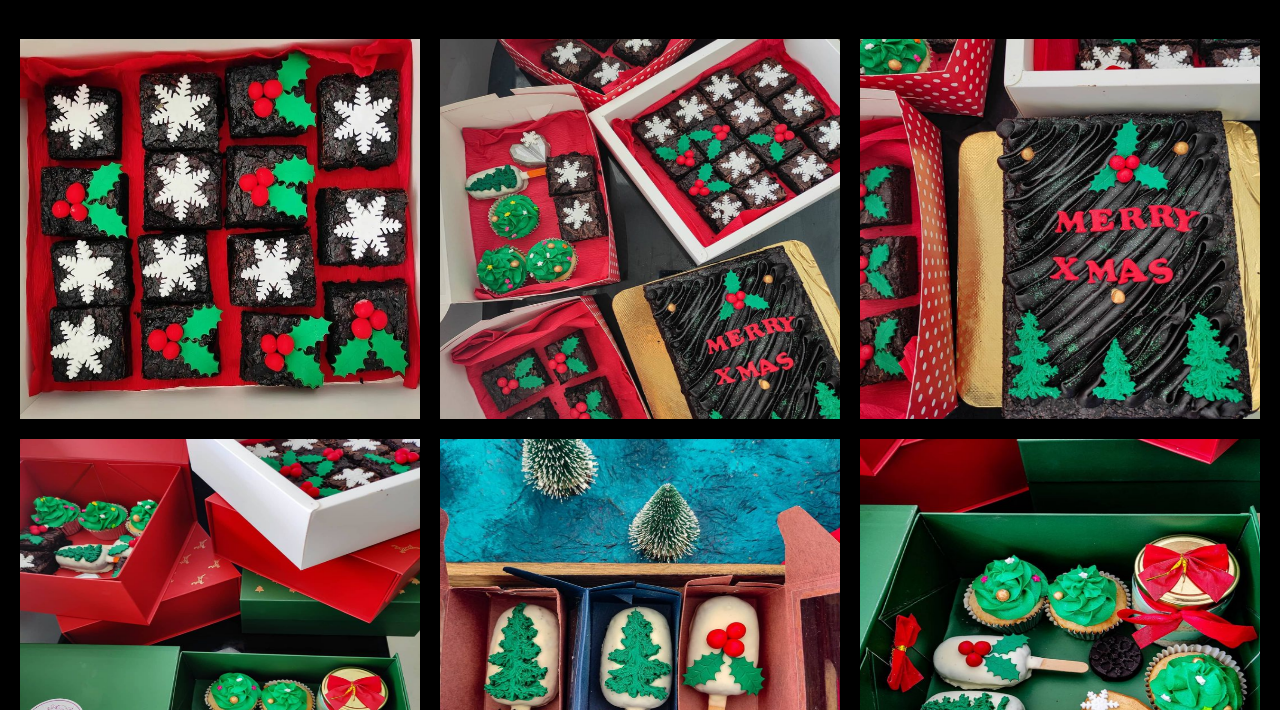
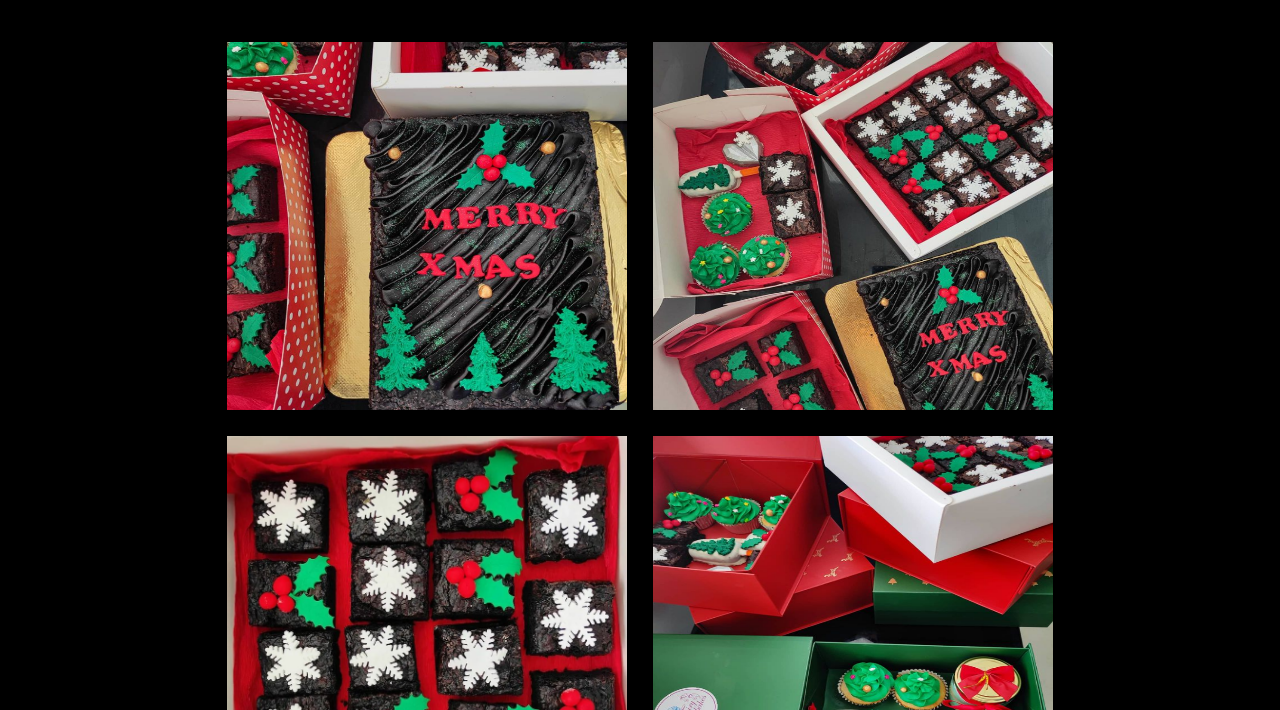
Before and after one commit to anjali-kaimal/image-portfolio, a plain HTML site: page index.html in a window 1280 px wide. Shown: the part 90-800 px from the top of the page. Drawn offline with Linux system fonts and the light colour scheme; a web font is replaced by a local one.

Commit message:
changes px to rem

```diff
--- a/index.html
+++ b/index.html
@@ -17,9 +17,9 @@
 <body>
     <h1>It's beginning to look a lot like Christmas</h1>
     <div class="container">
+        <img src="image3.png" alt="Christmas goodies">
+        <img src="image2.png" alt="Christmas goodies">
         <img src="image1.png" alt="Christmas goodies">
-        <img src="image2.png" alt="Christmas goodies">
-        <img src="image3.png" alt="Christmas goodies">
         <img src="image4.png" alt="Christmas goodies">
         <img src="image5.png" alt="Christmas goodies">
         <img src="image6.png" alt="Christmas goodies">
--- a/style.css
+++ b/style.css
@@ -8,9 +8,9 @@ h1{
     font-size: 3em;
 }
 img{
-    width:400px;
-    height: 380px;
-    margin: 10px;
+    width:25rem;
+    height: 23rem;
+    margin: 0.8rem;
     transition: all 1s;
 }
 img:hover{
```
